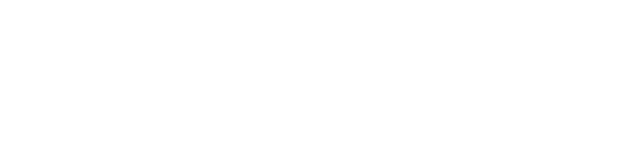
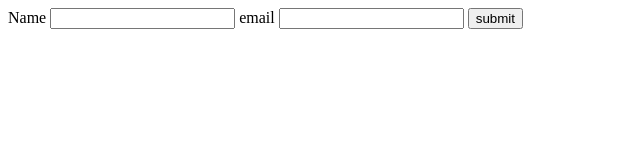
Before and after one commit to mayankvaidya436/demo, a plain HTML site: page ma.html in a window 1280 px wide. Shown: the whole page, without its empty margins (0-640 px from the left). Drawn offline with Linux system fonts and the light colour scheme.

Commit message:
second  commit

```diff
--- a/ma.html
+++ b/ma.html
@@ -6,7 +6,23 @@
     <title>Document</title>
 </head>
 <body>
+    <form onsubmit="savetolocalStorage(event)" >
+        <label >Name</label>
+        <input type="text" name="username">
+        <label >email</label>
+        <input type="email" name="email">
+        <button>submit</button>
+    </form>
+</body>
+<script >
+    function savetolocalStorage(event){
+        event.preventDefault();
+        const name=event.target.username.value;
+        const email=event.target.email.value;
+        localStorage.setItem('name',name);
+        localStorage.setItem('email',email);
 
-</body>
-<script src="ma.js"></script>
+    }
+
+</script>
 </html>
--- a/ma.js
+++ b/ma.js
@@ -1,4 +0,0 @@
-
-
-localStorage.setItem('may','ank');
-console.log(localStorage.getItem('ank'));
```
